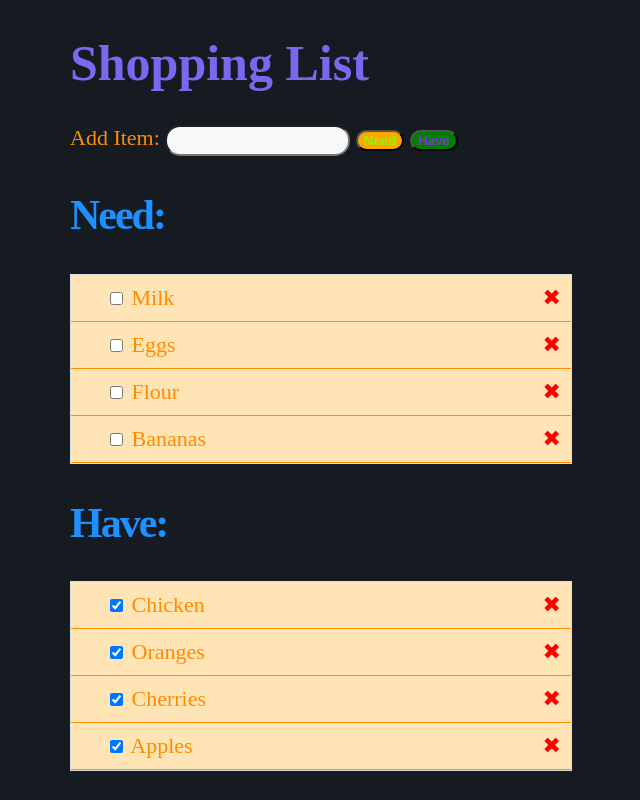
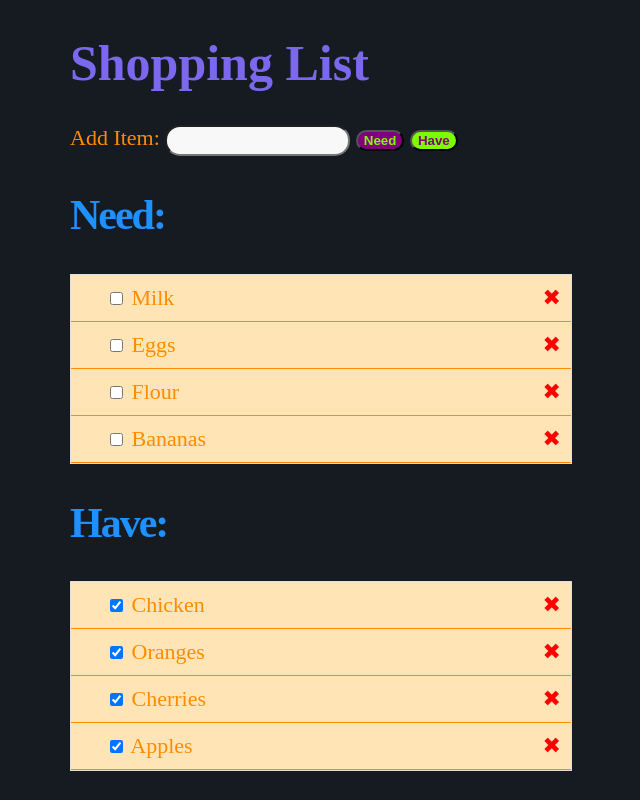
Before and after one commit to A-R007/Grocery_list, a plain HTML site: page index.html in a window 1280 px wide. Shown: the whole page, without its empty margins (270-910 px from the left). Drawn offline with nearby package versions, Linux system fonts and the light colour scheme; a web font is replaced by a local one.

Commit message:
Update list.css

```diff
--- a/list.css
+++ b/list.css
@@ -28,7 +28,7 @@ input[type="text"] {
 }
 
 #addNeed {
-  background-color: orange;
+  background-color: purple;
   color: #7fff00;
   border-radius: 18px;
   cursor: pointer;
@@ -36,8 +36,8 @@ input[type="text"] {
 }
 
 #addHave {
-  background-color: green;
-  color: #8a2be2;
+  background-color: lawngreen;
+  color: purple;
   border-radius: 18px;
   cursor: pointer;
   font-weight:bold;
```
